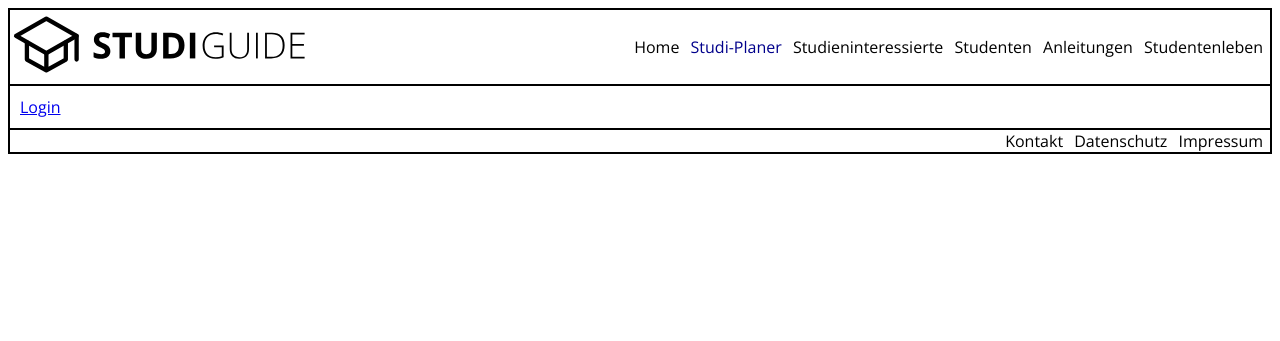
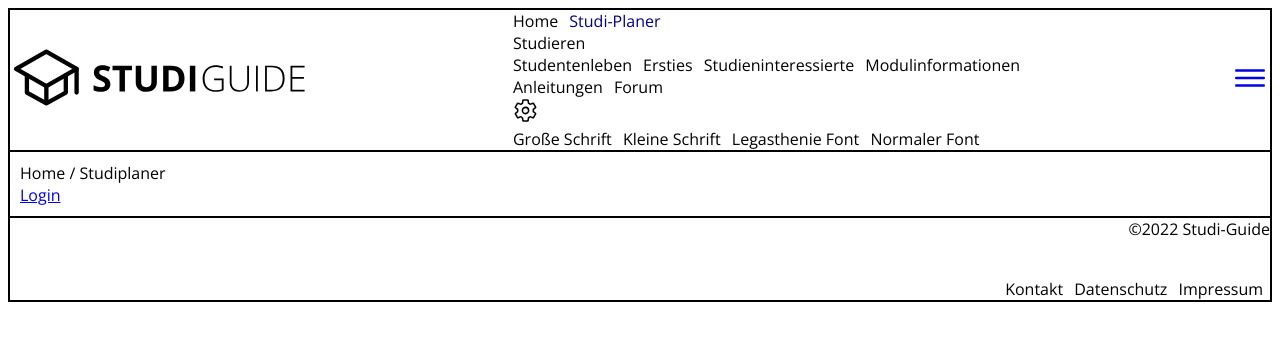
Before and after one commit to SalihMezraoui/study-path, a PHP site: page /index.php?page=studiplaner in a window 1280 px wide. Shown: the top 341 px of the page. Run offline with PHP 8.4, Linux system fonts and the light colour scheme.

Commit message:
Updating the index.php

```diff
--- a/index.php
+++ b/index.php
@@ -1,7 +1,10 @@
-<?php if (!$_GET || !is_string($_GET['page'])) header("Location: index.php?page=home"); ?>
+<?php
+    if (!$_GET || !is_string($_GET['page'])) header("Location: index.php?page=home");
+    if (is_string($_GET['page'])) $page = $_GET['page'];
+    else $page = "home";
+?>
 <!DOCTYPE html>
 <html lang="de">
-
 
 <head>
     <meta charset="UTF-8">
@@ -9,37 +12,72 @@
     <meta name="viewport" content="width=device-width, initial-scale=1.0">
     <link rel="stylesheet" href="fonts/fonts.css">
     <link rel="stylesheet" href="style.css">
-    <title>Studi-Guide</title>
+    <link rel="icon" type="image/x-icon" href="./images/favicon.ico">
+    <title>Studi-Guide<?php echo ' - '.ucfirst($page) ?></title>
+    <script src="scripts/application.js"></script>
 </head>
+
 
 <body>
     <header>
         <a href="index.php?page=home"><img id="logo" src="./images/logo.svg" alt="Logo"></a>
         <nav id="mainNav">
-            <a class="<?php echo $_GET['page'] == 'home' ? 'active' : '' ?>" href="index.php?page=home">Home</a>
-            <a class="<?php echo $_GET['page'] == 'studiplaner' ? 'active' : '' ?>" href="index.php?page=studiplaner">Studi-Planer</a>
-            <a class="<?php echo $_GET['page'] == 'studieninteressierte' ? 'active' : '' ?>" href="index.php?page=studieninteressierte">Studieninteressierte</a>
-            <a class="<?php echo $_GET['page'] == 'studenten' ? 'active' : '' ?>" href="index.php?page=studenten">Studenten</a>
-            <a class="<?php echo $_GET['page'] == 'anleitungen' ? 'active' : '' ?>" href="index.php?page=anleitungen">Anleitungen</a>
-            <a class="<?php echo $_GET['page'] == 'studentenleben' ? 'active' : '' ?>" href="index.php?page=studentenleben">Studentenleben</a>
+            <a class="<?php echo $page == 'home' ? 'active' : '' ?>" href="index.php?page=home">Home</a>
+            <a class="<?php echo $page == 'studiplaner' ? 'active' : '' ?>" href="index.php?page=studiplaner">Studi-Planer</a>
+            <div class="dropdown<?php echo $page == 'module' || $page == 'studieninteressierte' || $page == 'studentenleben' || $page == 'ersties' ? ' active' : '' ?>">
+                <span tabindex="0">Studieren</span>
+                <div class="dropdown-content">
+                    <a class="<?php echo $page == 'studentenleben' ? 'active' : '' ?>" href="index.php?page=studentenleben">Studentenleben</a>
+                    <a class="<?php echo $page == 'ersties' ? 'active' : '' ?>" href="index.php?page=ersties">Ersties</a>
+                    <a class="<?php echo $page == 'studieninteressierte' ? 'active' : '' ?>" href="index.php?page=studieninteressierte">Studieninteressierte</a>
+                    <a class="<?php echo $page == 'module' ? 'active' : '' ?>" href="index.php?page=module">Modulinformationen</a>
+                </div>
+            </div>
+            <a class="<?php echo $page == 'anleitungen' ? 'active' : '' ?>" href="index.php?page=anleitungen">Anleitungen</a>
+            <a class="<?php echo $page == 'forum' ? 'active' : '' ?>" href="index.php?page=forum">Forum</a>
+            <div class="dropdown">
+                <span tabindex="0">
+                    <svg width="25px" xmlns="http://www.w3.org/2000/svg" class="ionicon" viewBox="0 0 512 512"><title>Einstellungen</title><path d="M262.29 192.31a64 64 0 1057.4 57.4 64.13 64.13 0 00-57.4-57.4zM416.39 256a154.34 154.34 0 01-1.53 20.79l45.21 35.46a10.81 10.81 0 012.45 13.75l-42.77 74a10.81 10.81 0 01-13.14 4.59l-44.9-18.08a16.11 16.11 0 00-15.17 1.75A164.48 164.48 0 01325 400.8a15.94 15.94 0 00-8.82 12.14l-6.73 47.89a11.08 11.08 0 01-10.68 9.17h-85.54a11.11 11.11 0 01-10.69-8.87l-6.72-47.82a16.07 16.07 0 00-9-12.22 155.3 155.3 0 01-21.46-12.57 16 16 0 00-15.11-1.71l-44.89 18.07a10.81 10.81 0 01-13.14-4.58l-42.77-74a10.8 10.8 0 012.45-13.75l38.21-30a16.05 16.05 0 006-14.08c-.36-4.17-.58-8.33-.58-12.5s.21-8.27.58-12.35a16 16 0 00-6.07-13.94l-38.19-30A10.81 10.81 0 0149.48 186l42.77-74a10.81 10.81 0 0113.14-4.59l44.9 18.08a16.11 16.11 0 0015.17-1.75A164.48 164.48 0 01187 111.2a15.94 15.94 0 008.82-12.14l6.73-47.89A11.08 11.08 0 01213.23 42h85.54a11.11 11.11 0 0110.69 8.87l6.72 47.82a16.07 16.07 0 009 12.22 155.3 155.3 0 0121.46 12.57 16 16 0 0015.11 1.71l44.89-18.07a10.81 10.81 0 0113.14 4.58l42.77 74a10.8 10.8 0 01-2.45 13.75l-38.21 30a16.05 16.05 0 00-6.05 14.08c.33 4.14.55 8.3.55 12.47z" fill="none" stroke="currentColor" stroke-linecap="round" stroke-linejoin="round" stroke-width="32"/></svg>
+                </span>
+                <div class="dropdown-content">
+                    <a href="javascript:void(0)" onclick="setFont('large')" style="cursor: pointer;">Große Schrift</a>
+                    <a href="javascript:void(0)" onclick="setFont('normal')" style="cursor: pointer;">Kleine Schrift</a>
+                    <a href="javascript:void(0)" onclick="setFontFamily('opendyslexic')" style="cursor: pointer;">Legasthenie Font</a>
+                    <a href="javascript:void(0)" onclick="setFontFamily('opensans')" style="cursor: pointer;">Normaler Font</a>
+                </div>
+            </div>
         </nav>
+        <a href="javascript:void(0);" id="mobileNavTrigger" class="icon" onclick="mobileNavTrigger()">
+            <svg width="40px" xmlns="http://www.w3.org/2000/svg" class="ionicon" viewBox="0 0 512 512"><title>Mobile Navigation</title><path fill="none" stroke="currentColor" stroke-linecap="round" stroke-miterlimit="10" stroke-width="32" d="M80 160h352M80 256h352M80 352h352"/></svg>
+        </a>
     </header>
 
 
     <main>
+        <?php if ($page != 'home' && $page != 'forum-erstellen'): ?>
+            <div id="breadcrumb">
+                <span>Home / <?php echo (($page == 'studentenleben' || $page == 'ersties' || $page == 'studieninteressierte' || $page == 'module' ? 'Studenten / ' : '').ucfirst($page))?></span>
+            </div>
+        <?php endif;?>
+
+
+
         <!-- Seiten im Unterordner /pages einbinden -->
         <?php
-        if ($_GET && is_string($_GET['page'])) include_once 'pages/' . $_GET['page'] . '.html';
+        if (isset($page)) include_once 'pages/' . $page . '.html';
         ?>
     </main>
 
     <footer>
+        <p style="margin-top:0px">©2022 Studi-Guide</p><br>
         <nav id="footerNav">
-            <a class="<?php echo $_GET['page'] == 'kontakt' ? 'active' : '' ?>" href="index.php?page=kontakt">Kontakt</a>
-            <a class="<?php echo $_GET['page'] == 'datenschutz' ? 'active' : '' ?>" href="index.php?page=datenschutz">Datenschutz</a>
-            <a class="<?php echo $_GET['page'] == 'impressum' ? 'active' : '' ?>" href="index.php?page=impressum">Impressum</a>
+            <a class="<?php echo $page == 'kontakt' ? 'active' : '' ?>" href="index.php?page=kontakt">Kontakt</a>
+            <a class="<?php echo $page == 'datenschutz' ? 'active' : '' ?>" href="index.php?page=datenschutz">Datenschutz</a>
+            <a class="<?php echo $page == 'impressum' ? 'active' : '' ?>" href="index.php?page=impressum">Impressum</a>
         </nav>
     </footer>
+
+    <script src='./scripts/accessibility-dialog.js'></script>
 </body>
 
 </html>
```
